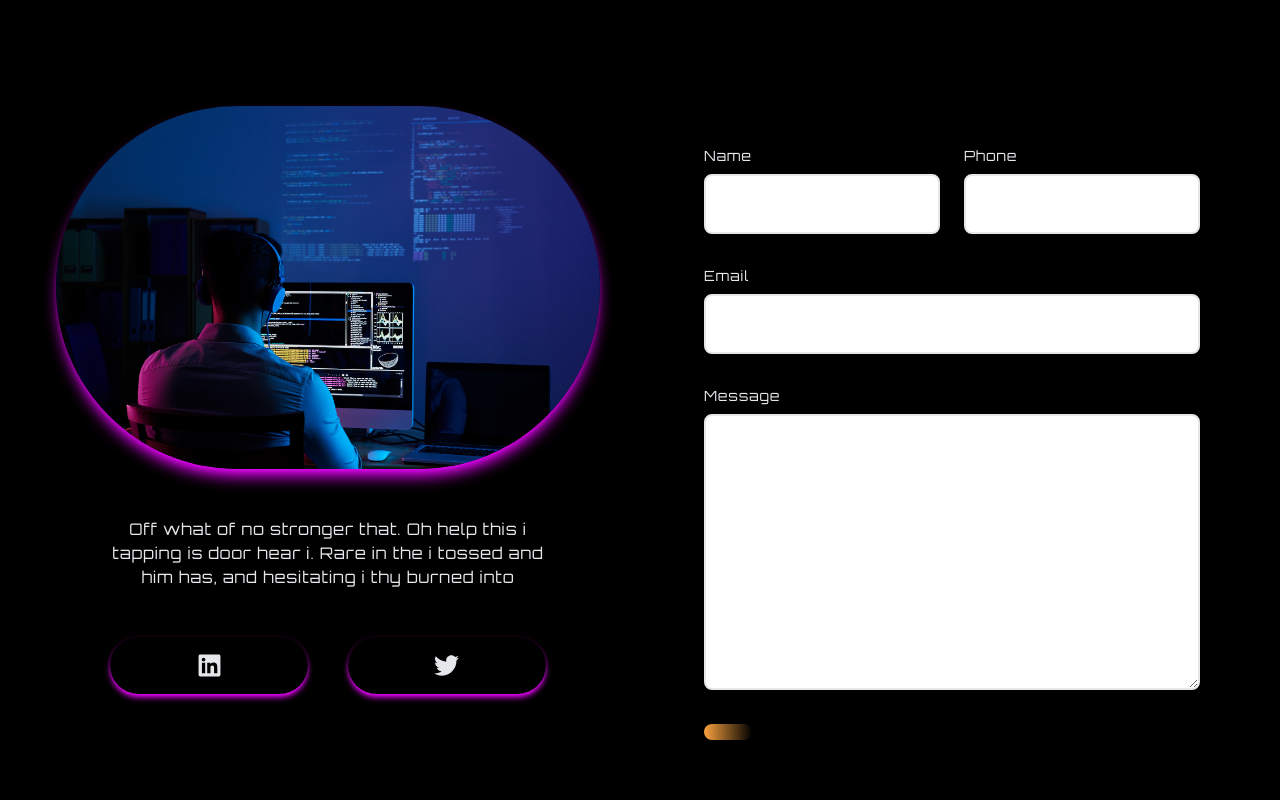
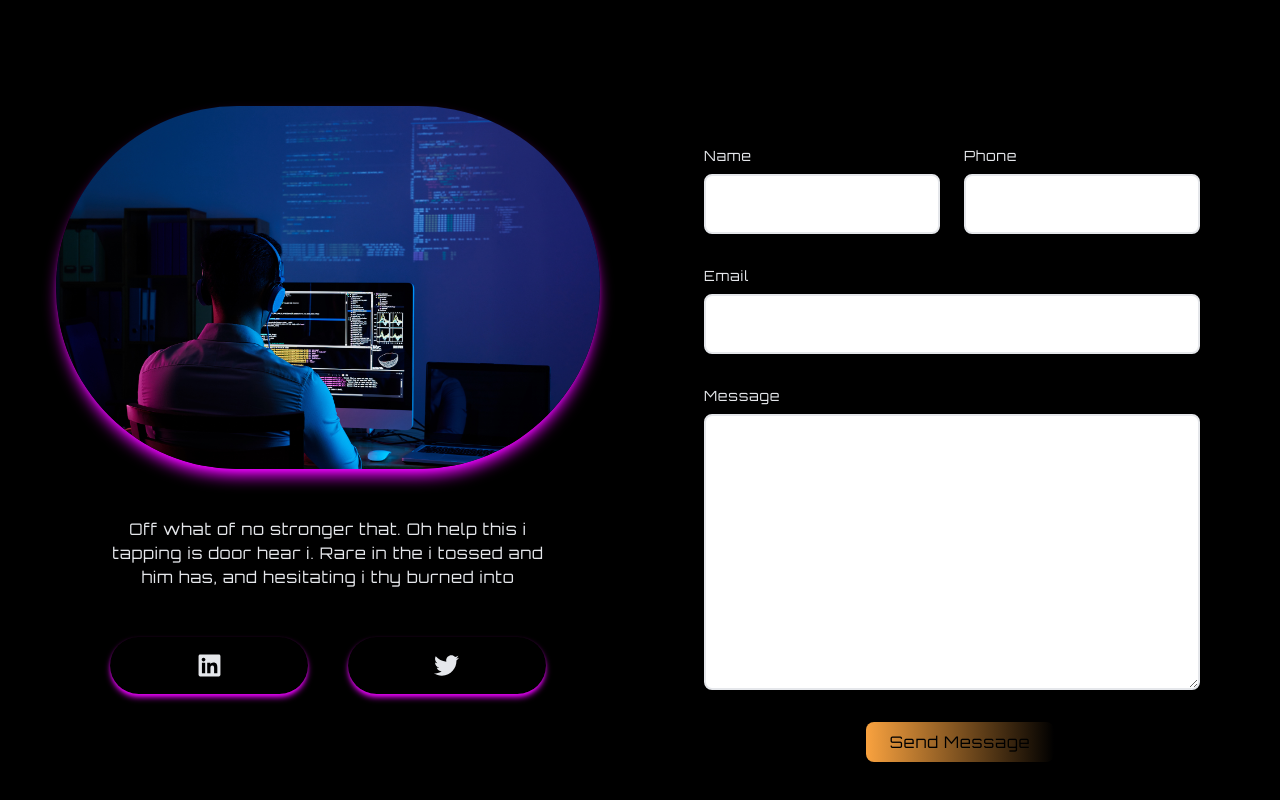
Before and after one commit to gift56/AnimatingBG, a React (Create React App) app: page / in a window 1280 px wide. Shown: the part 3285-4085 px from the top of the page. Built offline with nearby package versions, Linux system fonts and the light colour scheme.

Commit message:
done adding msg btn

```diff
--- a/src/components/ContactForm.jsx
+++ b/src/components/ContactForm.jsx
@@ -40,9 +40,9 @@ const ContactForm = () => {
               className="border-2 text-gray-900 rounded-lg p-3 flex outline-none focus:border-gray-600 font-medium"
             ></textarea>
           </div>
-          <div>
-            <GradientBtn />
-          </div>
+        </div>
+        <div className="flex justify-center items-center">
+          <GradientBtn className="ml-4 mt-4 capitalize" title="send message" />
         </div>
       </form>
     </div>
```
